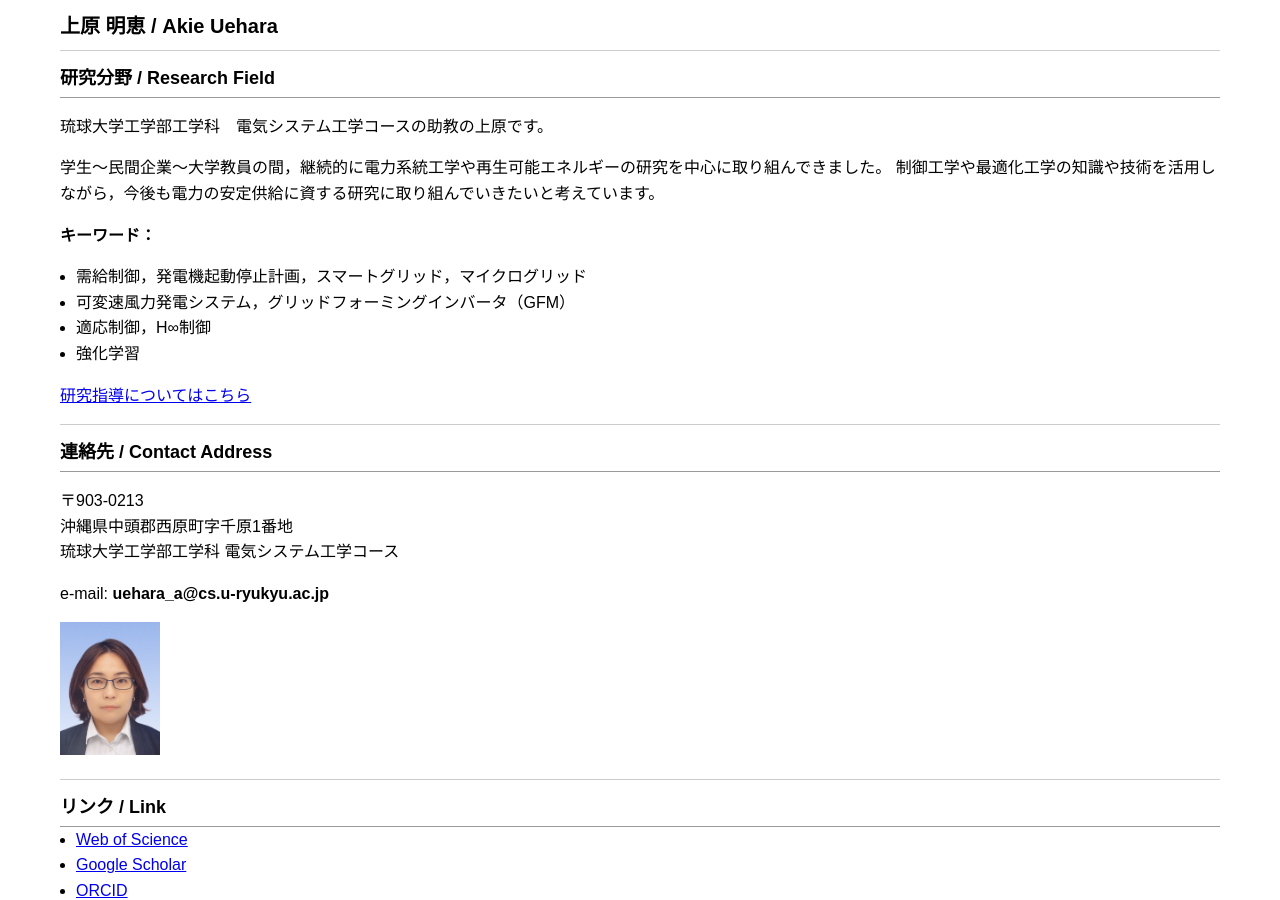
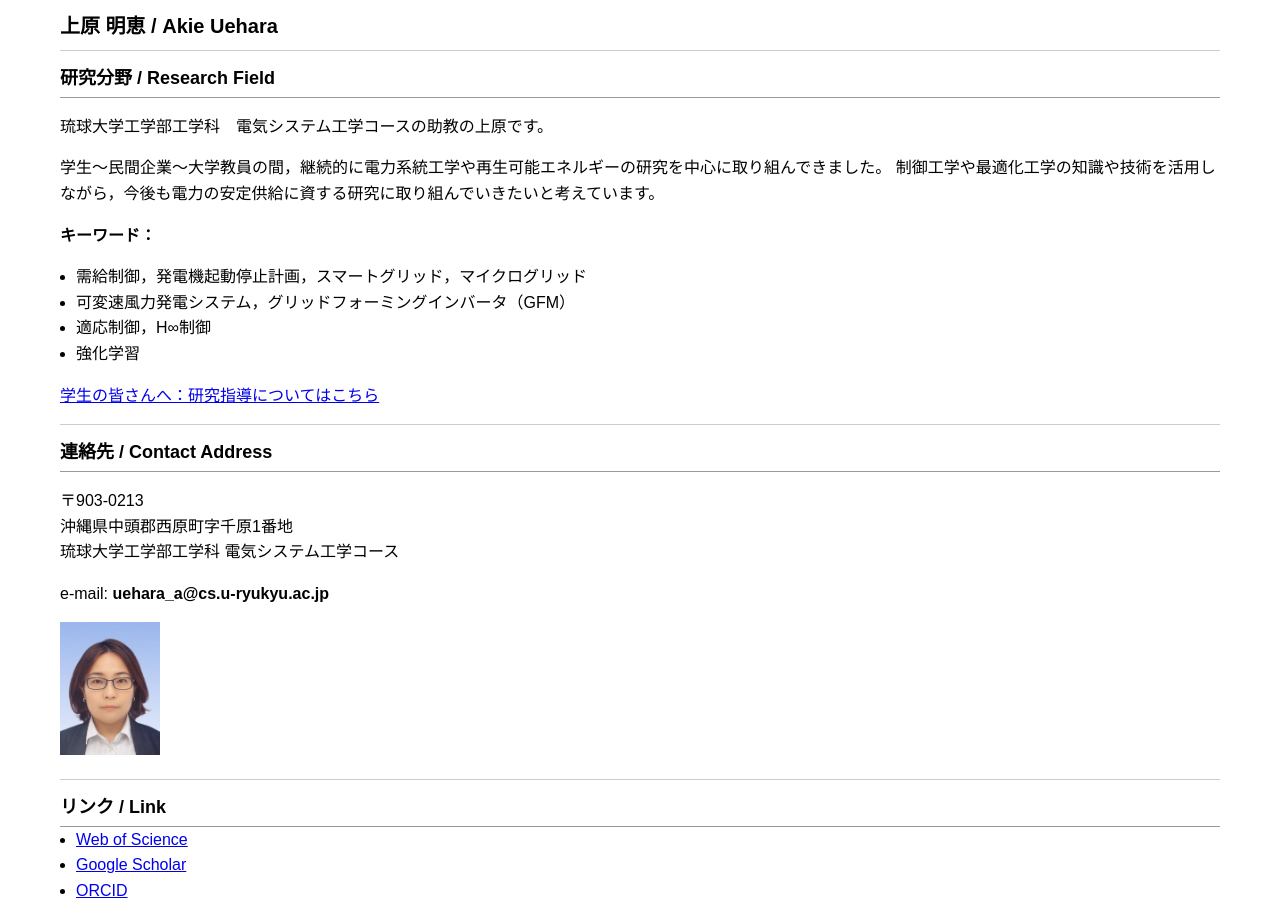
Before and after one commit to akieuehara/AkieUehara.github.io, a Jekyll site: the page built from index.md, in a window 1280 px wide and 900 px high. Built offline with Jekyll 4.4.1, drawn with Linux system fonts in a browser that asks for light colours; comment, search, counter and statistics services are not loaded.

Commit message:
Update index.md

```diff
--- a/index.md
+++ b/index.md
@@ -19,7 +19,7 @@ title: "Akie Uehara"
 - 適応制御，H∞制御
 - 強化学習
 
-[研究指導についてはこちら](researchguidance.md)
+[学生の皆さんへ：研究指導についてはこちら](researchguidance.md)
 
 ---
 
```
